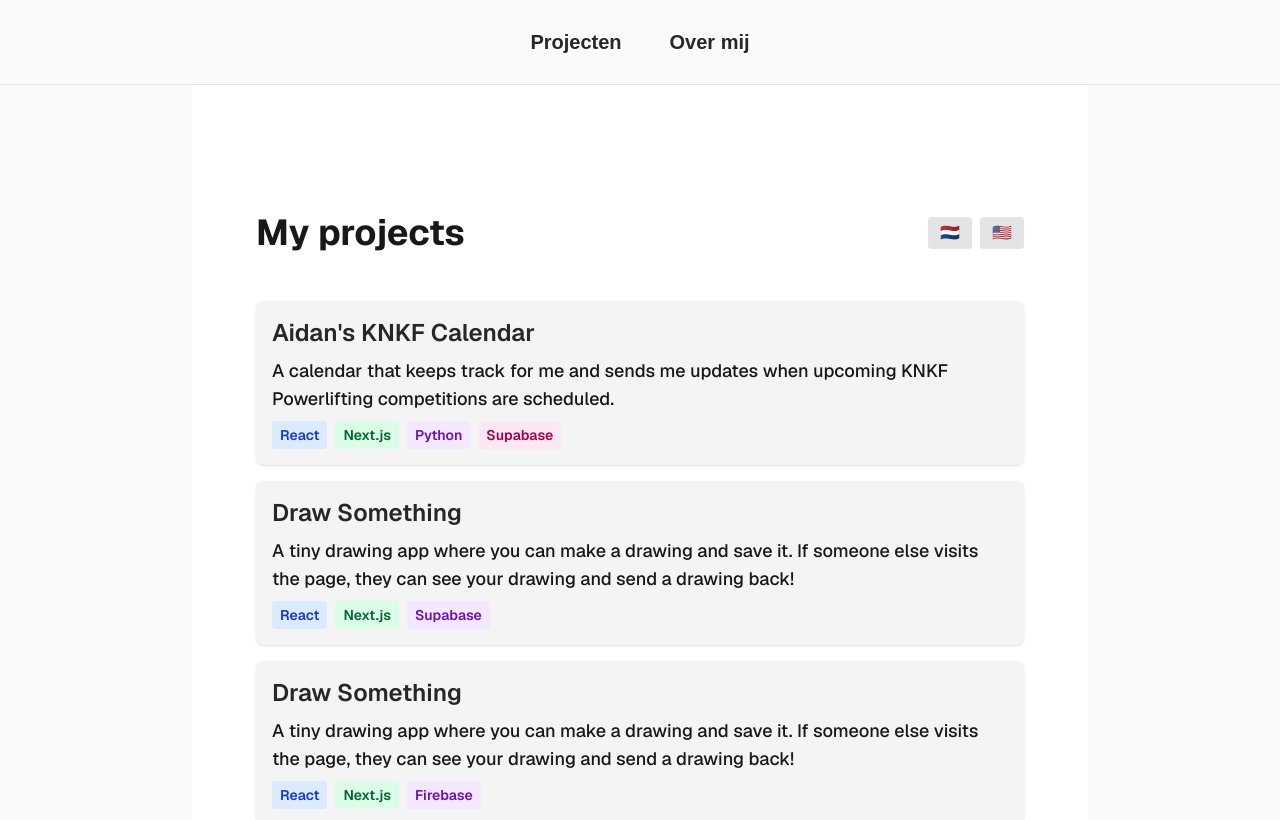
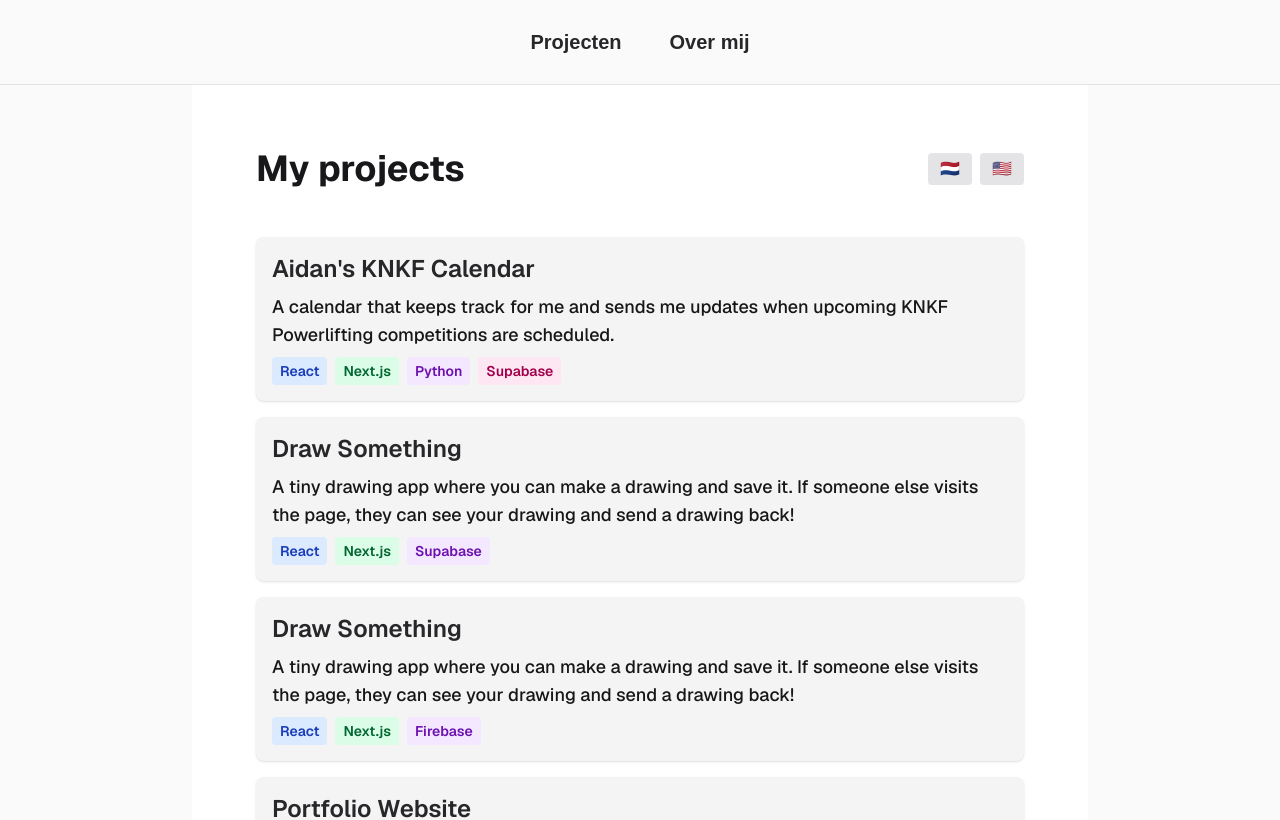
Before and after one commit to verkerkaidan/portfolio-landing, a Next.js app: page / in a window 1280 px wide. Shown: the top 820 px of the page. Built offline with nearby package versions, Linux system fonts and the light colour scheme.

Commit message:
adjust padding

```diff
--- a/src/app/layout.tsx
+++ b/src/app/layout.tsx
@@ -46,7 +46,7 @@ export default function RootLayout({
           </div>
         </nav>
         <div className="flex min-h-screen flex-col bg-zinc-50 font-sans dark:bg-black">
-          <main className="flex min-h-screen w-full max-w-4xl flex-col items-center justify-content py-32 px-16 bg-white dark:bg-black sm:items-start mx-auto">
+          <main className="flex min-h-screen w-full max-w-4xl flex-col items-center justify-content py-16 px-16 bg-white dark:bg-black sm:items-start mx-auto">
             {children}
           </main>
         </div>
```
